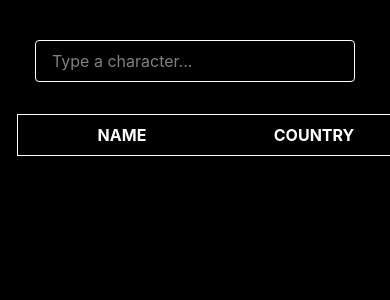
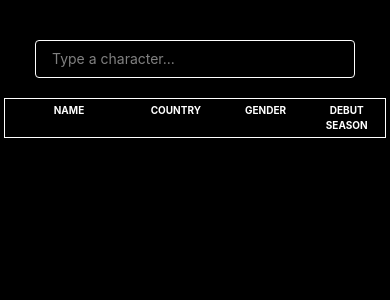
Before and after one commit to remiermi/skam-wordle, a React (Vite) app: page /chardle in a window 390 px wide. Shown: the top 300 px of the page. Built offline with nearby package versions, Linux system fonts and the light colour scheme.

Commit message:
responsivity again

```diff
--- a/src/components/GuessGrid.jsx
+++ b/src/components/GuessGrid.jsx
@@ -13,16 +13,14 @@ export const GuessGrid = ({ guesses, targetCharacter }) => {
   });
 
   return (
-    <div className="w-full overflow-x-auto">
-      <div className="min-w-[820px] flex flex-col items-center mt-8 px-4">
-      <div className="flex border p-2 font-bold">
-        <div className="w-48 text-center">NAME</div>
-        <div className="w-48 text-center">COUNTRY</div>
-        <div className="w-48 text-center">GENDER</div>
-        <div className="w-48 text-center">DEBUT SEASON</div>
+    <div className="w-full max-w-[430px] md:max-w-[900px] px-1 mx-auto mt-5">
+        <div className="grid grid-cols-[1.4fr_1fr_1fr_0.8fr] gap-1 border p-1 font-bold text-[10px] md:text-base">
+        <div className="text-center">NAME</div>
+        <div className="text-center">COUNTRY</div>
+        <div className=" text-center">GENDER</div>
+        <div className="text-center">DEBUT SEASON</div>
       </div>
       <div>{listGuesses}</div>
     </div>
-    </div>
   );
 };
--- a/src/components/GuessRow.jsx
+++ b/src/components/GuessRow.jsx
@@ -25,11 +25,11 @@ export const GuessRow = ({ guess, targetCharacter }) => {
   else debutSeasonClass="bg-gray-300"
 
   return (
-    <div className="flex flex-row items-center min-w-[820px] gap-3 mt-5 text-black">
-        <div className={`${nameClass} w-48 text-center p-3 rounded-lg text-black`}>{guess.name}</div>
-        <div className={`${countryClass} w-48 text-center p-3 rounded-lg text-black`}>{guess.country}</div>
-        <div className={`${genderClass} w-48 text-center p-3 rounded-lg text-black`}>{guess.gender}</div>
-        <div className={`${debutSeasonClass} w-48 text-center p-3 rounded-lg text-black`}>{guess.debut_season}</div>
+    <div className="grid grid-cols-[1.4fr_1fr_1fr_0.8fr] gap-1 mt-2 text-black text-[10px] md:text-base">
+        <div className={`${nameClass} text-center p-3 rounded-lg text-black`}>{guess.name}</div>
+        <div className={`${countryClass} text-center p-3 rounded-lg text-black`}>{guess.country}</div>
+        <div className={`${genderClass} text-center p-3 rounded-lg text-black`}>{guess.gender}</div>
+        <div className={`${debutSeasonClass} text-center p-3 rounded-lg text-black`}>{guess.debut_season}</div>
     </div>
   );
 };
--- a/src/components/SearchBar.jsx
+++ b/src/components/SearchBar.jsx
@@ -23,7 +23,7 @@ export const SearchBar = ({setResults, input, setInput, isGameOver, guesses}) =>
   return (
     <div className="flex justify-center mt-10">
       <input
-        className="rounded-sm border border-white px-4 py-2 w-80"
+        className="rounded-sm border border-white px-4 py-2 w-full max-w-[320px] md:max-w-[500px] text-sm md:text-base"
         placeholder="Type a character..." value={input} disabled={isGameOver} onChange={(e) => handleChange(e.target.value)}
       />
     </div>
--- a/src/components/SearchResult.jsx
+++ b/src/components/SearchResult.jsx
@@ -2,6 +2,6 @@ import React from 'react'
 
 // ovaj search result treba bit klikabilan kasnije
 export const SearchResult = ({result, onClick}) => {
-    return (<div onClick = {() => onClick(result)} className="w-full p-4 hover:bg-gray-200 cursor-pointer text-center">
+    return (<div onClick = {() => onClick(result)} className="w-full p-2 md:p-4 hover:bg-gray-200 cursor-pointer text-center">
         {result.name}</div>)
 };
--- a/src/components/SearchResultsList.jsx
+++ b/src/components/SearchResultsList.jsx
@@ -4,7 +4,7 @@ import { SearchResult } from "./SearchResult";
 export const SearchResultsList = ({results, onSelect}) => {
     if (results.length === 0) return null;
 
-    return (<div className="flex flex-col mt-5 overflow-y-auto max-h-32 space-y-4 border p-2 w-80 mx-auto">
+    return (<div className="flex flex-col mt-5 overflow-y-auto max-h-32 space-y-4 border p-2 w-full max-w-[320px] md:max-w-[500px] mx-auto text-sm md:text-base">
         {
             results.map((result, id) => {
                 return <SearchResult result = {result} key={id} onClick={onSelect}/>
```
